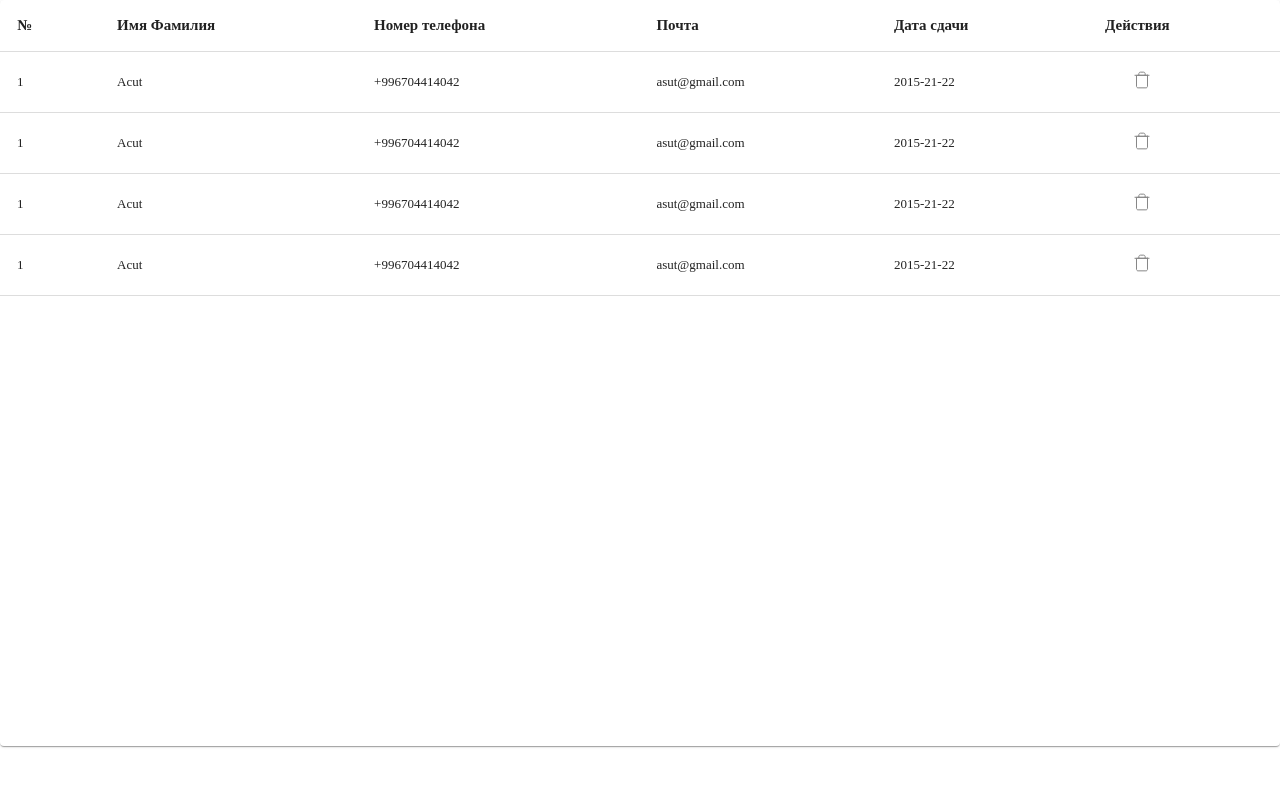
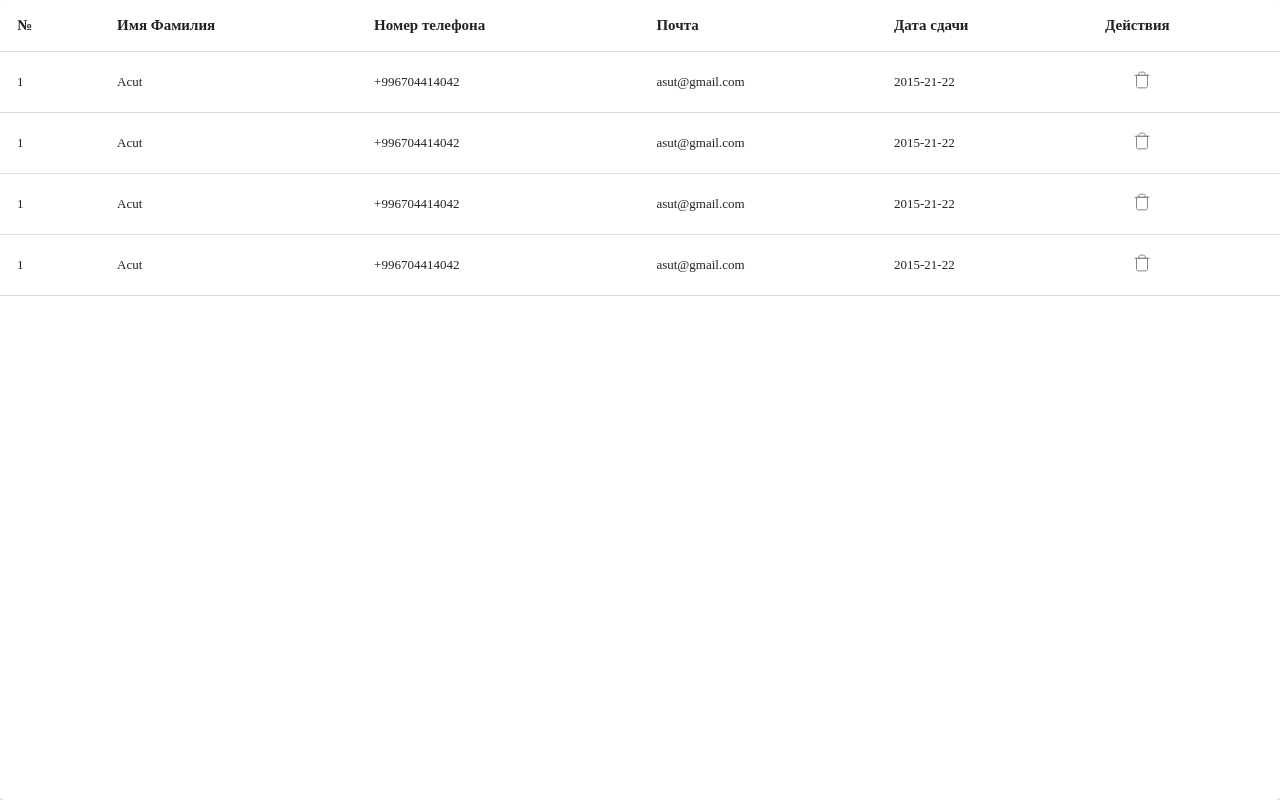
Before and after one commit to peaksoft-school/health-check-js13, a React (Vite) app: page / in a window 1280 px wide. Built offline with nearby package versions, Linux system fonts and the light colour scheme.

Commit message:
resolve conflicts

```diff
--- a/src/components/UI/Table.tsx
+++ b/src/components/UI/Table.tsx
@@ -58,7 +58,7 @@ const TableContainerStyled = styled(Box)({
   minWidth: '1200px',
   maxWidth: '1440px',
   margin: '0 auto',
-  minHeight: '746px',
+  minHeight: '100vh',
 });
 
 const TableStyled = styled('table')({
```
